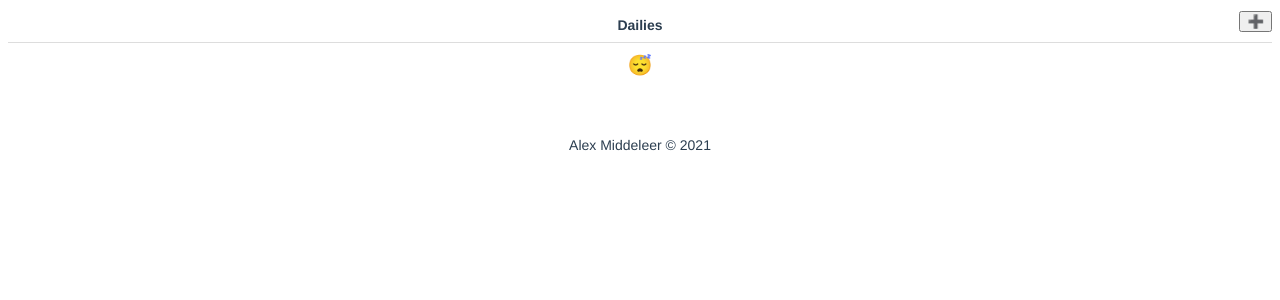
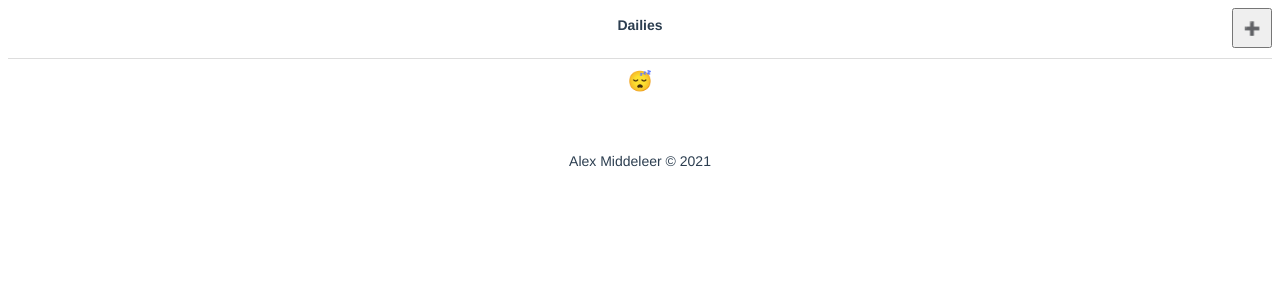
Before and after one commit to alexmiddeleer/dailies, a Vue app: page / in a window 1280 px wide. Shown: the top 300 px of the page. Built offline with nearby package versions, Linux system fonts and the light colour scheme.

Commit message:
small improvements

```diff
--- a/package.json
+++ b/package.json
@@ -1,5 +1,5 @@
 {
-  "name": "dailies",
+  "name": "Dailies",
   "version": "0.1.0",
   "private": true,
   "scripts": {
--- a/public/index.html
+++ b/public/index.html
@@ -1,15 +1,24 @@
 <!DOCTYPE html>
 <html lang="">
   <head>
-    <meta charset="utf-8">
-    <meta http-equiv="X-UA-Compatible" content="IE=edge">
-    <meta name="viewport" content="width=device-width,initial-scale=1.0">
-    <link rel="icon" href="<%= BASE_URL %>favicon.ico">
+    <meta charset="utf-8" />
+    <meta http-equiv="X-UA-Compatible" content="IE=edge" />
+    <meta name="apple-mobile-web-app-capable" content="yes" />
+    <meta name="apple-mobile-web-app-status-bar-style" content="black" />
+    <meta
+      name="viewport"
+      content="width=device-width,initial-scale=1.0, maximum-scale=1"
+    />
+    <link rel="icon" href="<%= BASE_URL %>favicon.ico" />
     <title><%= htmlWebpackPlugin.options.title %></title>
   </head>
   <body>
     <noscript>
-      <strong>We're sorry but <%= htmlWebpackPlugin.options.title %> doesn't work properly without JavaScript enabled. Please enable it to continue.</strong>
+      <strong
+        >We're sorry but <%= htmlWebpackPlugin.options.title %> doesn't work
+        properly without JavaScript enabled. Please enable it to
+        continue.</strong
+      >
     </noscript>
     <div id="app"></div>
     <!-- built files will be auto injected -->
--- a/src/App.vue
+++ b/src/App.vue
@@ -111,9 +111,6 @@
 .status {
   padding: 10px 0;
 }
-.add {
-  margin-bottom: 10px;
-}
 h1 {
   font-size: 14px;
 }
@@ -124,7 +121,8 @@
 header {
   position: relative;
   display: block;
-  text-align: right;
+  margin-bottom: 10px;
+  height: 40px;
 }
 header h1 {
   position: absolute;
@@ -132,4 +130,12 @@
   top: 0;
   width: 100%;
 }
+header button {
+  position: absolute;
+  right: 0;
+  width: 40px;
+  height: 40px;
+  z-index: 2;
+  padding: 0;
+}
 </style>
--- a/src/ToDo.js
+++ b/src/ToDo.js
@@ -3,7 +3,7 @@
 export default class ToDo {
   constructor(doneAt, name) {
     this.doneAt = doneAt || new Date(0);
-    this.name = name || "Take three deep breaths";
+    this.name = name || "";
     this.id = `${Date.now()}-${Math.random()}`;
     this.isNew = true;
   }
--- a/src/components/ToDo.vue
+++ b/src/components/ToDo.vue
@@ -10,6 +10,7 @@
         type="text"
         ref="textInput"
         v-model="name"
+        placeholder="Take three deep breaths"
         @blur="editing = false"
       />
     </label>
```
Also changed, not shown: public/apple-touch-icon.png (added).
